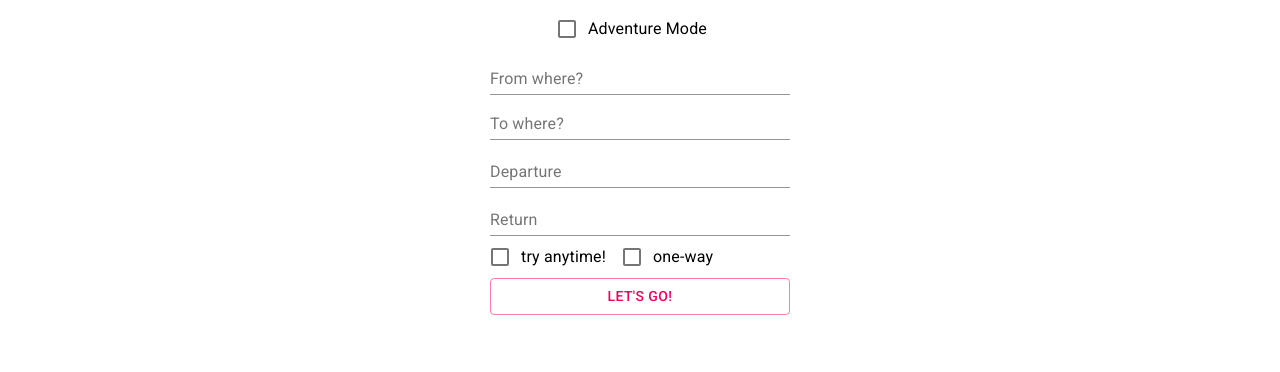
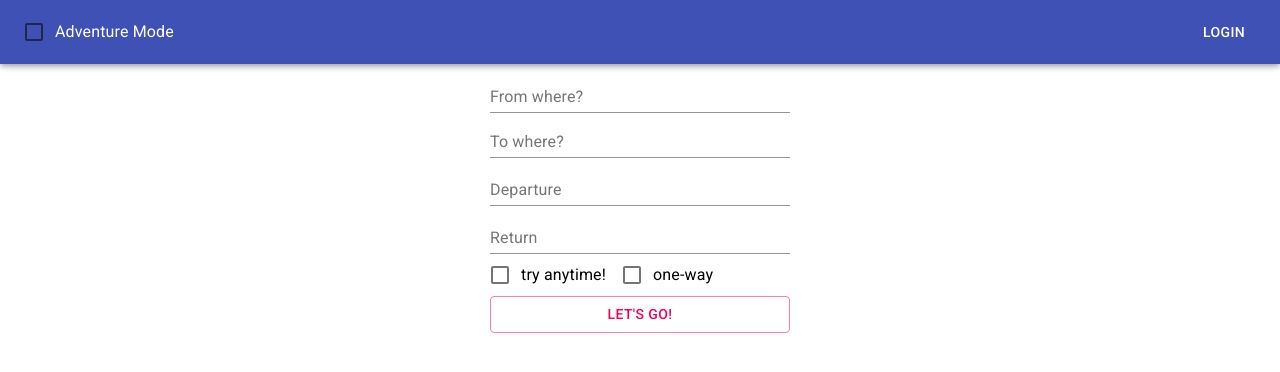
Before and after one commit to zacsolo/Flight_App, a React (Create React App) app in the folder flight_app_client/: page / in a window 1280 px wide. Shown: the top 372 px of the page. Built offline with nearby package versions, Linux system fonts and the light colour scheme.

Commit message:
Context for setting Search State

```diff
--- a/flight_app_client/src/App.css
+++ b/flight_app_client/src/App.css
@@ -5,7 +5,7 @@
 .App {
   text-align: center;
 
-  padding: 0;
+  padding-top: 30px;
   margin: 0;
 }
 
--- a/flight_app_client/src/App.js
+++ b/flight_app_client/src/App.js
@@ -1,30 +1,13 @@
-import React, { useState } from 'react';
-import AnywhereFlight from './pages/AnywhereFlight';
-import { BrowserRouter, Route } from 'react-router-dom';
-
+import React from 'react';
+import GlobalSearchStateContextProvider from './utils/context';
 import './App.css';
-
-import ChooseDestinationFlight from './pages/ChooseDestinationFlight';
-import { Checkbox } from '@material-ui/core';
-import FormControlLabel from '@material-ui/core/FormControlLabel';
+import Home from './pages/Home';
 
 function App() {
-  const [simple, setSimple] = useState(false);
   return (
-    <div className='App'>
-      <FormControlLabel
-        control={
-          <Checkbox
-            checked={simple}
-            onChange={() => setSimple(!simple)}
-            name='simpleSearch'
-            color='primary'
-          />
-        }
-        label='Adventure Mode'
-      />
-      {simple ? <AnywhereFlight /> : <ChooseDestinationFlight />}
-    </div>
+    <GlobalSearchStateContextProvider>
+      <Home />
+    </GlobalSearchStateContextProvider>
   );
 }
 
--- /dev/null
+++ b/flight_app_client/src/components/NavBar.js
@@ -0,0 +1,71 @@
+import React, { useState, useContext } from 'react';
+import { makeStyles } from '@material-ui/core/styles';
+import AppBar from '@material-ui/core/AppBar';
+import Toolbar from '@material-ui/core/Toolbar';
+import Typography from '@material-ui/core/Typography';
+import Button from '@material-ui/core/Button';
+import IconButton from '@material-ui/core/IconButton';
+import SearchIcon from '@material-ui/icons/Search';
+import { Checkbox } from '@material-ui/core';
+import FormControlLabel from '@material-ui/core/FormControlLabel';
+import { GlobalSearchStateContext } from '../utils/context';
+import { first } from 'lodash';
+
+const useStyles = makeStyles((theme) => ({
+  root: {
+    flexGrow: 1,
+  },
+  menuButton: {
+    marginRight: theme.spacing(1),
+  },
+  title: {
+    flexGrow: 1,
+  },
+}));
+
+export default function Home() {
+  const classes = useStyles();
+  const {
+    adventureMode,
+    firstSearch,
+    setAdventureMode,
+    setSearchDrawerOpen,
+    setFirstSearch,
+  } = useContext(GlobalSearchStateContext);
+
+  const restartSearch = () => {
+    setFirstSearch(true);
+    setAdventureMode(!adventureMode);
+  };
+  return (
+    <div className={classes.root}>
+      <AppBar position='fixed'>
+        <Toolbar>
+          <Typography variant='h6' className={classes.title}>
+            <FormControlLabel
+              control={
+                <Checkbox
+                  checked={adventureMode}
+                  onChange={restartSearch}
+                  name='simpleSearch'
+                  color='primary'
+                />
+              }
+              label='Adventure Mode'
+            />
+          </Typography>
+          {!firstSearch && (
+            <IconButton
+              edge='end'
+              color='inherit'
+              className={classes.menuButton}
+              onClick={() => setSearchDrawerOpen(true)}>
+              <SearchIcon />
+            </IconButton>
+          )}
+          <Button color='inherit'>Login</Button>
+        </Toolbar>
+      </AppBar>
+    </div>
+  );
+}
--- a/flight_app_client/src/components/SearchDrawer.js
+++ b/flight_app_client/src/components/SearchDrawer.js
@@ -1,8 +1,9 @@
-import React from 'react';
+import React, { useEffect, useContext } from 'react';
 import clsx from 'clsx';
 import { makeStyles } from '@material-ui/core/styles';
 import Drawer from '@material-ui/core/Drawer';
 import Button from '@material-ui/core/Button';
+import { GlobalSearchStateContext } from '../utils/context';
 
 const useStyles = makeStyles({
   list: {
@@ -14,9 +15,10 @@ const useStyles = makeStyles({
 });
 
 export default function TemporaryDrawer(props) {
+  const { setSearchDrawerOpen } = useContext(GlobalSearchStateContext);
   const classes = useStyles();
   const [state, setState] = React.useState({
-    top: false,
+    top: true,
   });
 
   const toggleDrawer = (anchor, open) => (event) => {
@@ -26,11 +28,12 @@ export default function TemporaryDrawer(props) {
     ) {
       return;
     }
-
+    setSearchDrawerOpen(open);
     setState({ ...state, [anchor]: open });
   };
 
   const toggleOpen = () => {
+    setSearchDrawerOpen(state.top);
     setState({ ...state, top: !state.top });
   };
 
@@ -39,10 +42,7 @@ export default function TemporaryDrawer(props) {
       className={clsx(classes.list, {
         [classes.fullList]: anchor === 'top' || anchor === 'bottom',
       })}
-      role='presentation'
-      //   onClick={toggleDrawer(anchor, false)}
-      //   onKeyDown={toggleDrawer(anchor, false)}
-    >
+      role='presentation'>
       <div
         style={{
           display: 'flex',
@@ -58,7 +58,6 @@ export default function TemporaryDrawer(props) {
     <div>
       {['top'].map((anchor) => (
         <React.Fragment key={anchor}>
-          <Button onClick={toggleDrawer(anchor, true)}>Search</Button>
           <Drawer
             anchor={anchor}
             open={state[anchor]}
--- a/flight_app_client/src/pages/AnywhereFlight.js
+++ b/flight_app_client/src/pages/AnywhereFlight.js
@@ -1,4 +1,5 @@
-import React, { useState } from 'react';
+import React, { useState, useContext } from 'react';
+import { GlobalSearchStateContext } from '../utils/context';
 
 import {
   GET_ONE_WAY_FLIGHT_ANYWHERE,
@@ -11,8 +12,11 @@ import FlightDisplayCard from '../components/FlightDisplayCard';
 import SearchDrawer from '../components/SearchDrawer';
 
 export default function AnywhereFlight() {
+  const { searchDrawerOpen, firstSearch, setFirstSearch } = useContext(
+    GlobalSearchStateContext
+  );
+  console.log(searchDrawerOpen);
   const [oneWayOptions, setOneWayOptions] = useState([]);
-  const [initialSearch, setInitialSearch] = useState(true);
   const [roundTripOptions, setRoundTripOptions] = useState([]);
 
   const [oneWayToAnywhereQuery, { data, loading, error }] = useLazyQuery(
@@ -36,7 +40,7 @@ export default function AnywhereFlight() {
     outboundDate,
     oneWay,
   }) => {
-    setInitialSearch(false);
+    setFirstSearch(false);
     setOneWayOptions([]);
     setRoundTripOptions([]);
     if (inboundDate) {
@@ -66,13 +70,14 @@ export default function AnywhereFlight() {
   }
   return (
     <div className='App'>
-      {initialSearch ? (
+      {firstSearch && (
         <FlightForm
           error={error ? error : roundTripError ? roundTripError : null}
           searchForFlights={searchForFlights}
           noDestinationPicker={true}
         />
-      ) : (
+      )}
+      {!firstSearch && searchDrawerOpen ? (
         <SearchDrawer>
           <FlightForm
             error={error ? error : roundTripError ? roundTripError : null}
@@ -80,8 +85,7 @@ export default function AnywhereFlight() {
             noDestinationPicker={true}
           />
         </SearchDrawer>
-      )}
-
+      ) : null}
       {data && !loading && (
         <div>
           {oneWayOptions.map((f) => (
--- a/flight_app_client/src/pages/ChooseDestinationFlight.js
+++ b/flight_app_client/src/pages/ChooseDestinationFlight.js
@@ -1,17 +1,21 @@
-import React, { useState } from 'react';
+import React, { useState, useContext } from 'react';
 import {
   GET_CHEAPEST_ROUNDTRIP_WITH_DEST,
   GET_CHEAPEST_ONE_WAY_WITH_DEST,
 } from '../gql/FlightQueries';
 import { useLazyQuery } from '@apollo/client';
+import { GlobalSearchStateContext } from '../utils/context';
 
 import FlightForm from '../components/FlightForm';
 import FlightDisplayCard from '../components/FlightDisplayCard';
 import SearchDrawer from '../components/SearchDrawer';
 
 export default function ChooseDestinationFlight() {
+  const { searchDrawerOpen, firstSearch, setFirstSearch } = useContext(
+    GlobalSearchStateContext
+  );
   const [oneWayOptions, setOneWayOptions] = useState([]);
-  const [initialSearch, setInitialSearch] = useState(true);
+
   const [roundTripOptions, setRoundTripOptions] = useState([]);
 
   const [getRoundTripFlights, { data, loading, error }] = useLazyQuery(
@@ -30,17 +34,8 @@ export default function ChooseDestinationFlight() {
     onCompleted: (data) => setOneWayOptions(data.getFlightsWithDestOneWay),
   });
 
-  // const searchForFlights = (flightQuery) => {
-  //   console.log('QUERY', flightQuery);
-  //   getFlights({
-  //     variables: {
-  //       ...flightQuery,
-  //     },
-  //   });
-  // };
-
   const searchForFlights = (flightQuery) => {
-    setInitialSearch(false);
+    setFirstSearch(false);
     setOneWayOptions([]);
     setRoundTripOptions([]);
     if (flightQuery.inboundDate !== '') {
@@ -65,13 +60,14 @@ export default function ChooseDestinationFlight() {
 
   return (
     <div className='App'>
-      {initialSearch ? (
+      {firstSearch && (
         <FlightForm error={error} searchForFlights={searchForFlights} />
-      ) : (
+      )}
+      {!firstSearch && searchDrawerOpen ? (
         <SearchDrawer>
           <FlightForm error={error} searchForFlights={searchForFlights} />
         </SearchDrawer>
-      )}
+      ) : null}
       {data && !loading && (
         <div>
           {roundTripOptions.map((f) => (
--- /dev/null
+++ b/flight_app_client/src/pages/Home.js
@@ -0,0 +1,22 @@
+import React, { useContext } from 'react';
+import NavBar from '../components/NavBar';
+import { GlobalSearchStateContext } from '../utils/context';
+
+import AnywhereFlight from './AnywhereFlight';
+import ChooseDestinationFlight from './ChooseDestinationFlight';
+
+export default function Home() {
+  const { adventureMode } = useContext(GlobalSearchStateContext);
+
+  return (
+    <>
+      <NavBar />
+      <div className='App'>
+        {adventureMode ? <AnywhereFlight /> : <ChooseDestinationFlight />}
+      </div>
+    </>
+  );
+}
+
+//Home is the only component rendered by APP
+//Contains static navbar and a variable form
--- /dev/null
+++ b/flight_app_client/src/utils/context.js
@@ -0,0 +1,28 @@
+import React, { useState, createContext, useMemo } from 'react';
+
+export const GlobalSearchStateContext = createContext();
+
+const GlobalSearchStateContextProvider = (props) => {
+  const [adventureMode, setAdventureMode] = useState(false);
+  const [searchDrawerOpen, setSearchDrawerOpen] = useState(false);
+  const [firstSearch, setFirstSearch] = useState(true);
+
+  const value = useMemo(
+    () => ({
+      adventureMode,
+      setAdventureMode,
+      searchDrawerOpen,
+      setSearchDrawerOpen,
+      firstSearch,
+      setFirstSearch,
+    }),
+    [adventureMode, searchDrawerOpen, firstSearch]
+  );
+  return (
+    <GlobalSearchStateContext.Provider value={value}>
+      {props.children}
+    </GlobalSearchStateContext.Provider>
+  );
+};
+
+export default GlobalSearchStateContextProvider;
```
